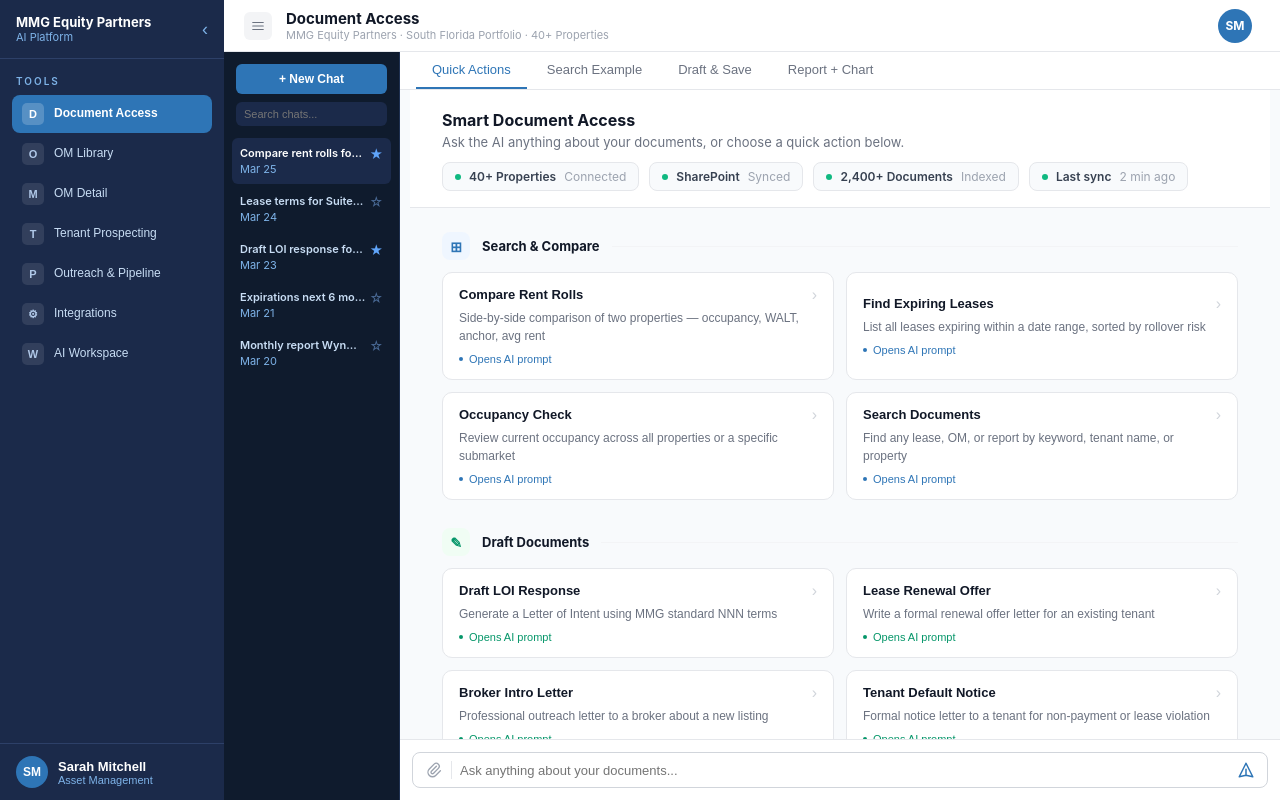
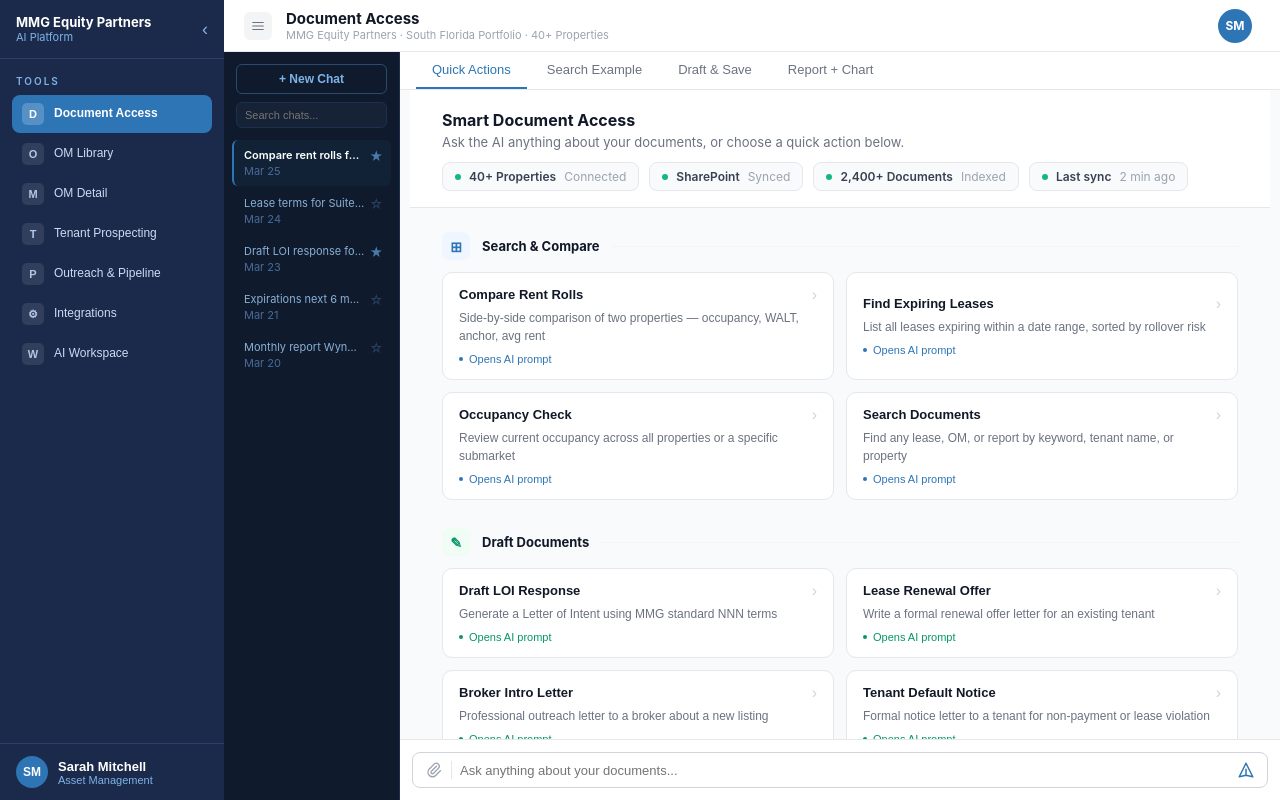
Before and after one commit to Alexvibes123/MMG-MOCK-TOOL, a React (Vite) app: page / in a window 1280 px wide. Built offline with nearby package versions, Linux system fonts and the light colour scheme.

Commit message:
Update SmartDocAccess.jsx

```diff
--- a/src/pages/SmartDocAccess.jsx
+++ b/src/pages/SmartDocAccess.jsx
@@ -223,26 +223,72 @@ export default function SmartDocAccess() {
 
   return (
     <div style={{ display:"flex", height:"100%" }}>
-      {/* Sidebar chat history — narrower */}
+
+      {/* ── SIDEBAR ── */}
       <div style={{ width:176, flexShrink:0, display:"flex", flexDirection:"column", background:"#0F1B2D", borderRight:"1px solid #1e3050" }}>
         <div style={{ padding:12 }}>
-          <button style={{ width:"100%", background:"#2E75B6", color:"white", fontSize:12, borderRadius:6, padding:"8px 0", border:"none", fontWeight:600, cursor:"pointer" }}>+ New Chat</button>
-          <input style={{ width:"100%", marginTop:8, fontSize:11, borderRadius:6, padding:"6px 8px", outline:"none", background:"#1B2A4A", color:"#c8ddf4", border:"none", boxSizing:"border-box" }} placeholder="Search chats..." />
+          {/* Ghost button — no loud blue fill */}
+          <button style={{
+            width:"100%",
+            background:"transparent",
+            color:"#7eb3e8",
+            fontSize:12,
+            borderRadius:6,
+            padding:"7px 0",
+            border:"1px solid #2a4a6e",
+            fontWeight:600,
+            cursor:"pointer",
+          }}>+ New Chat</button>
+
+          <input style={{
+            width:"100%",
+            marginTop:8,
+            fontSize:11,
+            borderRadius:6,
+            padding:"6px 8px",
+            outline:"none",
+            background:"#162236",
+            color:"#c8ddf4",
+            border:"1px solid #1e3050",
+            boxSizing:"border-box",
+          }} placeholder="Search chats..." />
         </div>
+
         <div style={{ flex:1, overflowY:"auto", padding:"0 8px 8px" }}>
           {PAST_CHATS.map((c, i) => (
-            <div key={c.id} style={{ display:"flex", alignItems:"flex-start", gap:4, padding:8, borderRadius:6, cursor:"pointer", marginBottom:2, background:i===0?"#1B2A4A":"transparent" }}>
+            <div key={c.id} style={{
+              display:"flex",
+              alignItems:"flex-start",
+              gap:4,
+              padding:"8px 8px 8px 10px",
+              borderRadius:6,
+              cursor:"pointer",
+              marginBottom:2,
+              background: i === 0 ? "rgba(46,117,182,0.08)" : "transparent",
+              borderLeft: i === 0 ? "2px solid #2E75B6" : "2px solid transparent",
+            }}>
               <div style={{ flex:1, minWidth:0 }}>
-                <p style={{ fontSize:11, fontWeight:600, margin:0, overflow:"hidden", textOverflow:"ellipsis", whiteSpace:"nowrap", color:i===0?"#fff":"#c8ddf4" }}>{c.label}</p>
-                <p style={{ fontSize:11, color:"#7eb3e8", margin:"2px 0 0" }}>{c.date}</p>
+                <p style={{
+                  fontSize:11,
+                  fontWeight: i === 0 ? 600 : 400,
+                  margin:0,
+                  overflow:"hidden",
+                  textOverflow:"ellipsis",
+                  whiteSpace:"nowrap",
+                  color: i === 0 ? "#fff" : "#8aafd4",
+                }}>{c.label}</p>
+                <p style={{ fontSize:11, color:"#4a6a96", margin:"2px 0 0" }}>{c.date}</p>
               </div>
-              <span style={{ color:c.saved?"#60a5fa":"#4a6a96", fontSize:13 }}>{c.saved?"★":"☆"}</span>
+              {/* Dimmed stars — don't compete */}
+              <span style={{ color: c.saved ? "#4a7aaa" : "#2a4060", fontSize:13 }}>
+                {c.saved ? "★" : "☆"}
+              </span>
             </div>
           ))}
         </div>
       </div>
 
-      {/* Main panel */}
+      {/* ── MAIN PANEL ── */}
       <div style={{ flex:1, display:"flex", flexDirection:"column", minWidth:0, background:"#f8fafc" }}>
         {/* Tab bar */}
         <div style={{ background:"white", borderBottom:"1px solid #e5e7eb", padding:"0 16px", display:"flex", gap:4 }}>
@@ -254,7 +300,7 @@ export default function SmartDocAccess() {
           ))}
         </div>
 
-        {/* Content — centered with max width so it doesn't stretch too wide */}
+        {/* Content */}
         <div style={{ flex:1, overflowY:"auto", display:"flex", justifyContent:"center" }}>
           <div style={{ width:"100%", maxWidth:860 }}>
             {activeTab==="actions" && (
```
